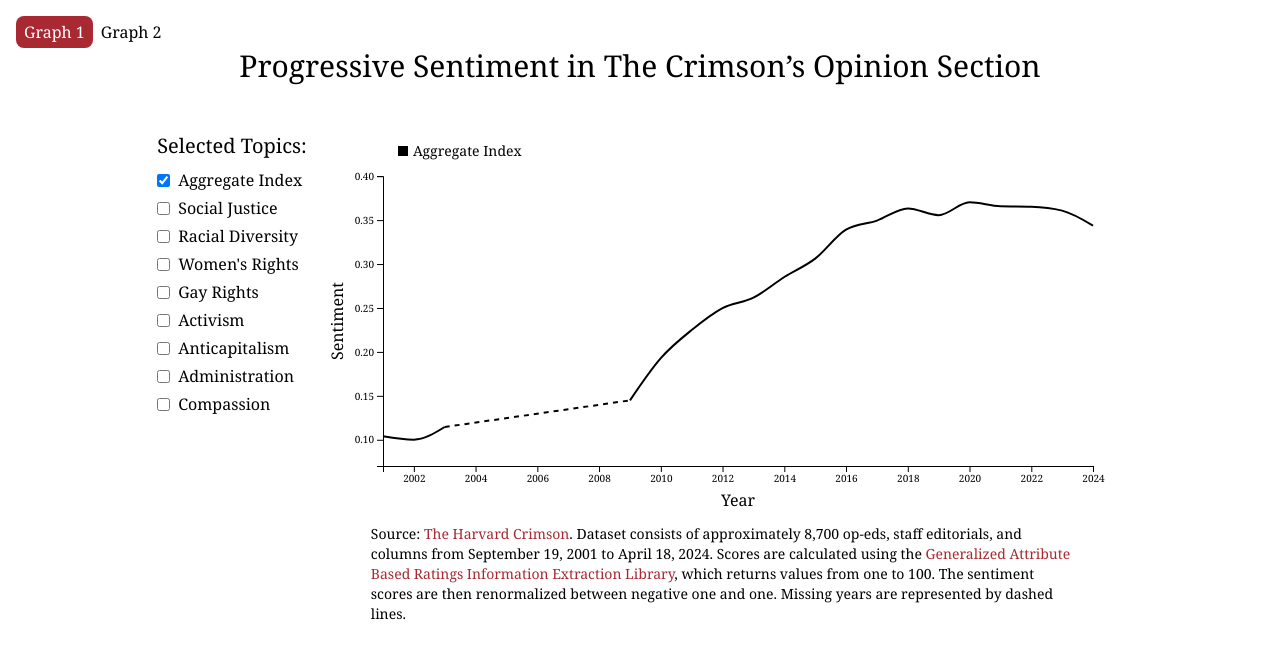
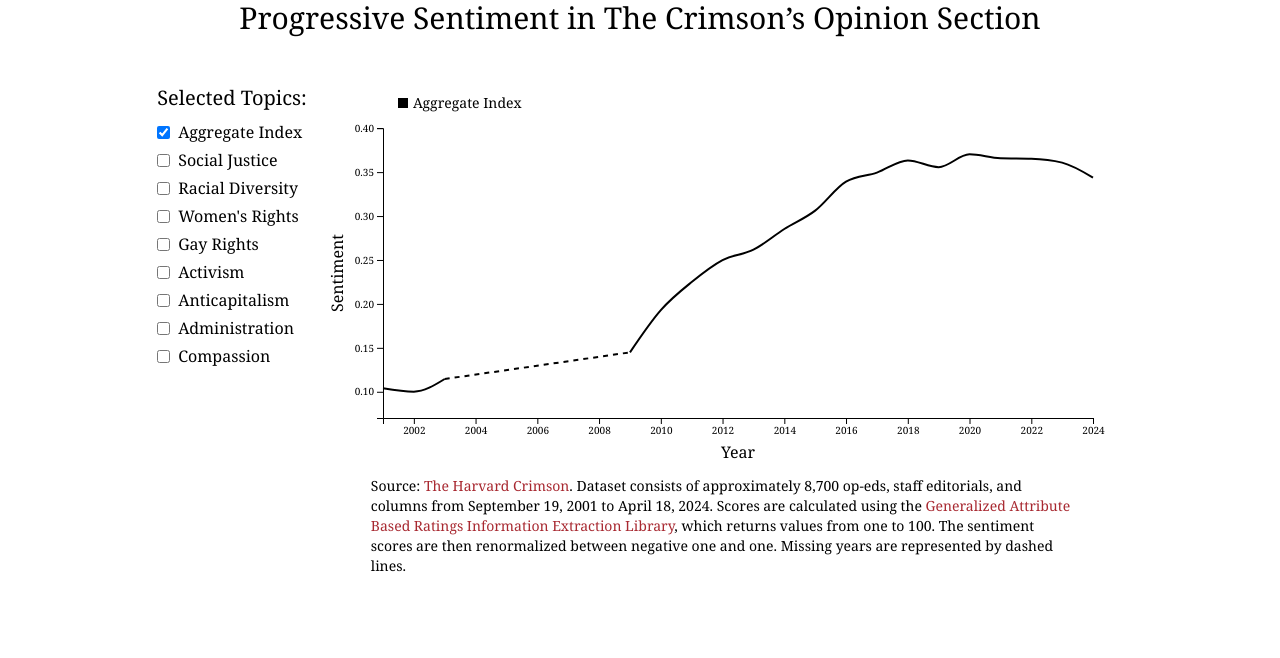
Before and after one commit to theharvardcrimson/sentiment-analysis-graphs, a React (Create React App) app: page / in a window 1280 px wide. Shown: the top 658 px of the page. Built offline with nearby package versions, Linux system fonts and the light colour scheme.

Commit message:
cleaner dom

```diff
--- a/src/App.js
+++ b/src/App.js
@@ -10,6 +10,10 @@ function App() {
   const handleRadioChange = (event) => {
     setSelectedGraph(event.target.value);
   };
+
+  return selectedGraph === 'graph1'
+    ? <Graph1Packaged />
+    : <Graph2Packaged />;
 
   return (
     <div className="text-center p-4">
--- a/src/GraphPackaged.js
+++ b/src/GraphPackaged.js
@@ -3,8 +3,8 @@ import { tooltipText as captionText } from './tooltipText'
 function GraphPackaged({
     sidebarTitle, sidebar, graph, selectedGraph
 }) {
-    return <div>
-        <h1 className="text-3xl">
+    return <>
+        <h1 className="text-3xl text-center">
             {selectedGraph === 'graph1' ? "Progressive Sentiment in The Crimson’s Opinion Section" : "Progressive Sentiment in University Newspaper Opinion Articles"}
         </h1>
 
@@ -24,7 +24,7 @@ function GraphPackaged({
                 </h4>
             </div>
         </div>
-    </div>;
+    </>;
 }
 
 
```
